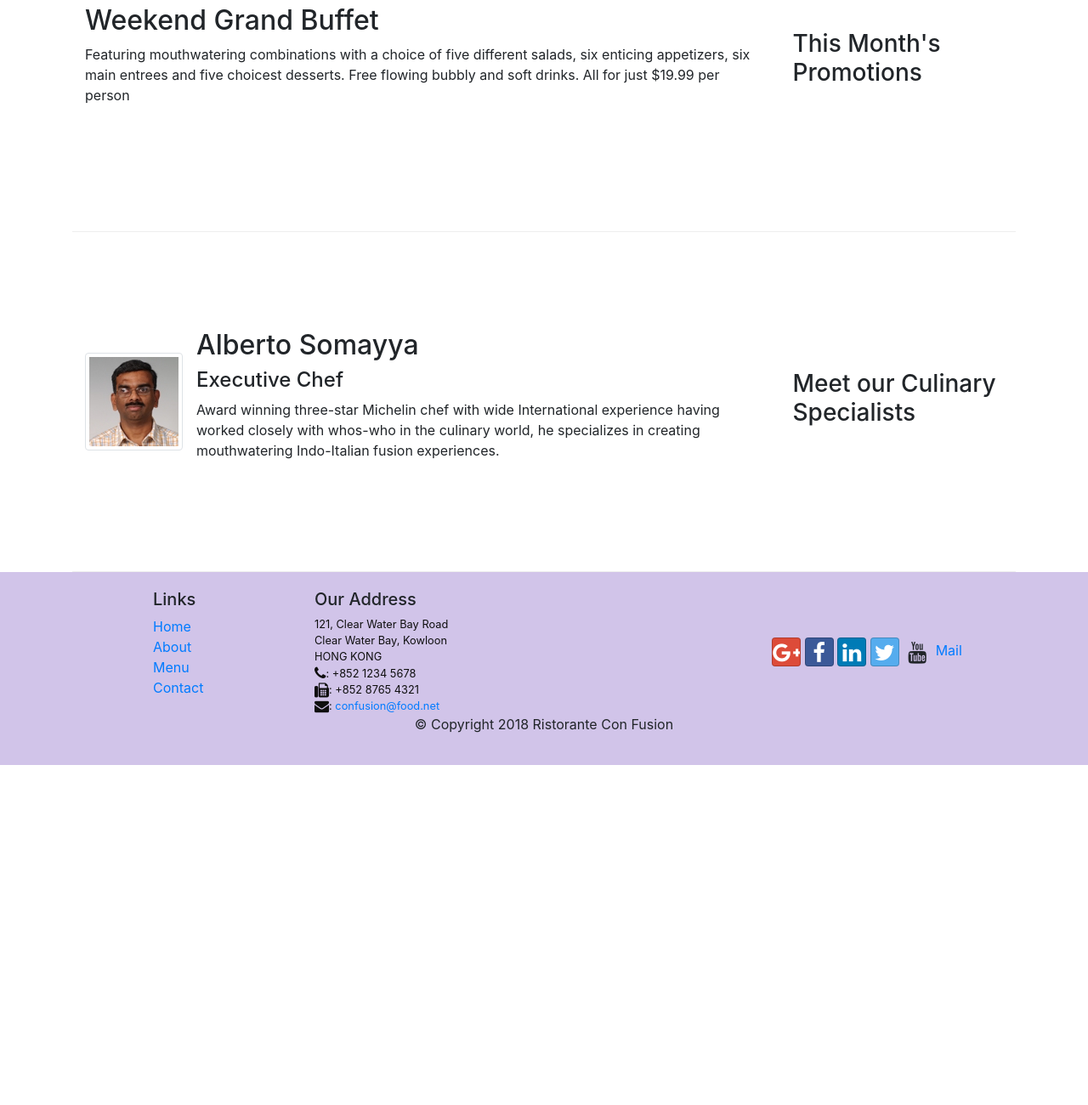
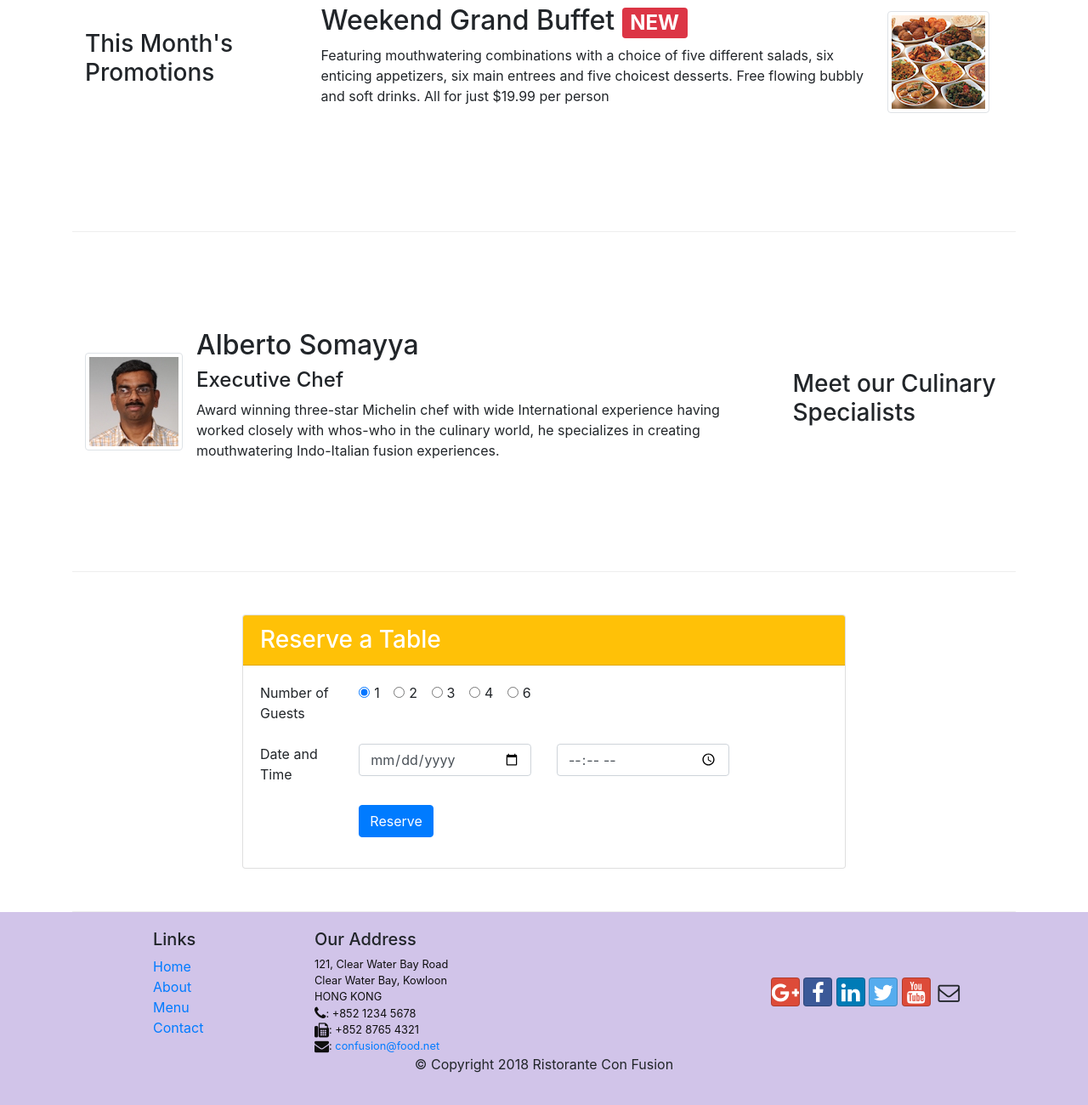
Before and after one commit to ShubhamBinary01/Front-End-Web-UI-Frameworks-and-Tools-Bootstrap-4, a website: page index.html in a window 1280 px wide. Shown: the part 861-2161 px from the top of the page at 85% size. Before the commit the page ends 1761 px from the top, so only its background shows below. Drawn offline with nearby package versions, Linux system fonts and the light colour scheme.

Commit message:
Assignment 2

```diff
--- a/index.html
+++ b/index.html
@@ -1,23 +1,17 @@
 <!DOCTYPE html>
 <html lang="en">
-
 <head>
-
-    <!--Required meta tags always come first -->
     <meta charset="utf-8">
-    <meta name="viewport" content="width=device-width, initial-scale=1, shrink-to-fit=no" >
+    <meta name="viewport" content="width=device-width, initial-scale=1, shrink-to-fit=no">
     <meta http-equiv="x-ua-compatible" content="ie=edge">
-
-    <!-- Bootstrap CSS-->
-    <link rel="stylesheet" href="node_modules\bootstrap\dist\css\bootstrap.min.css" >
+    <!-- Bootstrap CSS Files -->
+    <title>Ristorante Con Fusion</title>
+    <link rel="stylesheet" href="node_modules/bootstrap/dist/css/bootstrap.min.css">
+    <link rel="stylesheet" href="css/style.css">
     <link rel="stylesheet" href="node_modules/font-awesome/css/font-awesome.min.css">
     <link rel="stylesheet" href="node_modules/bootstrap-social/bootstrap-social.css">
-    <link rel="stylesheet" href="css\style.css">
-    <title>Ristorante Con Fusion</title>
 </head>
-
 <body>
-
     <nav class="navbar navbar-dark navbar-expand-sm fixed-top">
         <div class="container">
           <button class="navbar-toggler" type="button" data-toggle="collapse" data-target="#Navbar">
@@ -26,15 +20,14 @@
            <a class="navbar-brand mr-auto" href="#"><img src="img/logo.png" height="30" width="41"></a>
            <div class="collapse navbar-collapse" id="Navbar">
              <ul class="navbar-nav mr-auto">
-                    <li class="nav-item active"><a class="nav-link" href="#"><span class="fa fa-home fa-lg"></span>Home</a></li>
-                    <li class="nav-item"><a class="nav-link" href="./aboutus.html"><span class="fa fa-info fa-lg"></span>About</a></li>
-                    <li class="nav-item"><a class="nav-link" href="#"><span class="fa fa-list fa-lg"></span>Menu</a></li>
-                    <li class="nav-item"><a class="nav-link" href="#"><span class="fa fa-address-card fa-lg"></span>Contact</a></li>
+               <li class="nav-item active"><a class="nav-link" href="#"><span class="fa fa-home fa-lg"></span> Home</a></li>
+               <li class="nav-item"><a class="nav-link" href="./aboutus.html"><span class="fa fa-info fa-lg"></span> About</a></li>
+               <li class="nav-item"><a class="nav-link" href="#"><span class="fa fa-list fa-lg"></span> Menu</a></li>
+               <li class="nav-item"><a class="nav-link" href="./contactus.html"><span class="fa fa-address-card fa-lg"></span> Contact</a></li>
              </ul>
            </div>
         </div>
     </nav>
-
     <header class="jumbotron">
         <div class="container">
             <div class="row row-header">
@@ -42,13 +35,15 @@
                     <h1>Ristorante con Fusion</h1>
                     <p>We take inspiration from the World's best cuisines, and create a unique fusion experience. Our lipsmacking creations will tickle your culinary senses!</p>
                 </div>
-                    <div class="col-12 col-sm align-self-center">
+                <div class="col-12 col-sm-3 ">
                    <img src="img/logo.png" class="img-fluid">
+                </div>
+                <div class="col-12 col-sm-3 mt-5 ">
+                    <a href="#reservation" type="button" class="btn btn-lg btn-block btn-warning">Reserve table</a>
                 </div>
             </div>
         </div>
     </header>
-
     <div class="container">
         <div class="row row-content align-items-center">
             <div class="col-12 col-sm-4 order-sm-last col-md-3">
@@ -56,51 +51,95 @@
             </div>
             <div class="col col-sm order-sm-first col-md">
                 <div class="media">
-                    <img class="d-flex mr-3 img-thumbnail align-self-center"
-                            src="img/uthappizza.png" alt="Uthappizza">
+                  <img class="d-flex mr-3 img-thumbnail align-self-center" src="img/uthappizza.png" alt="uthappizza">
                   <div class="media-body">
-                            <h2 class="mt-0">Uthappizza<span class="badge badge-danger">HOT</span><span class="badge badge-pill badge-secondary">$4.99</span></h2>
+                    <h2 class="mt-0">Uthappizza <span class="badge badge-danger">HOT</span> <span class="badge badge-pill badge-secondary">$4.99</span> </h2>
                     <p class="d-none d-sm-block">A unique combination of Indian Uthappam (pancake) and Italian pizza, topped with Cerignola olives, ripe vine cherry tomatoes, Vidalia onion, Guntur chillies and Buffalo Paneer.</p>
                   </div>
                 </div>
             </div>
         </div>
-
-
         <div class="row row-content align-items-center">
-            <div class="col-12 col-sm-4 order-sm-last col-md-3">
+            <div class="col-12 col-sm-4 col-md-3">
                 <h3>This Month's Promotions</h3>
             </div>
-            <div class="col col-sm order-sm-first col-md">
-                <h2>Weekend Grand Buffet</h2>
-                <p>Featuring mouthwatering combinations with a choice of five different salads, six enticing appetizers, six main entrees and five choicest desserts. Free flowing bubbly and soft drinks. All for just $19.99 per person </p>
+            <div class="col col-sm col-md">
+                <div class="media">
+                  <div class="media-body">
+                    <h2 class="mt-0">Weekend Grand Buffet <span class="badge badge-danger">NEW</span></h2>
+                    <p class="d-none d-sm-block">Featuring mouthwatering combinations with a choice of five different salads, six enticing appetizers, six main entrees and five choicest desserts. Free flowing bubbly and soft drinks. All for just $19.99 per person </p>
+                  </div>
+                  <img class="d-flex mr-3 img-thumbnail align-self-center" src="img/buffet.png" alt="buffet">
                 </div>
             </div>
-
+        </div>
         <div class="row row-content align-items-center">
             <div class="col-12 col-sm-4 order-sm-last col-md-3">
                 <h3>Meet our Culinary Specialists</h3>
             </div>
             <div class="col col-sm order-sm-first col-md">
               <div class="media">
-                    <img class="d-flex mr-3 img-thumbnail align-self-center"
-                            src="img/alberto.png" alt="Alberto Somayya">
+                <img class="d-flex mr-3 img-thumbnail align-self-center" src="img/alberto.png" alt="alberto">
                 <div class="media-body">
                   <h2 class="mt-0">Alberto Somayya</h2>
                   <h4>Executive Chef</h4>
-                        <p class="d-none d-sm-block">Award winning three-star Michelin chef with wide
-                            International experience having worked closely with
-                            whos-who in the culinary world, he specializes in
-                            creating mouthwatering Indo-Italian fusion experiences.
-                            </p>
+                  <p class="d-none d-sm-block">Award winning three-star Michelin chef with wide International experience having worked closely with whos-who in the culinary world, he specializes in creating mouthwatering Indo-Italian fusion experiences. </p>
+                </div>
+              </div>
+            </div>
+        </div>
+        <div class="row row-content justify-content-center"  id="reservation">
+          <div class="col-8">
+            <div class="card">
+              <h3 class="card-header bg-warning text-white">Reserve a Table</h3>
+              <div class="card-body">
+                <form>
+                  <div class="form-group row">
+                      <label class="col-12 col-sm-2">Number of Guests</label>
+                      <div class="col">
+                        <div class="form-check form-check-inline">
+                          <input class="form-check-input" type="radio" name="inlineRadioOptions" id="one_guest_radio" value="one" checked>
+                          <label class="form-check-label" for="one_guest_radio">1</label>
+                       </div>
+                       <div class="form-check form-check-inline">
+                         <input class="form-check-input" type="radio" name="inlineRadioOptions" id="two_guest_radio" value="two">
+                         <label class="form-check-label" for="two_guest_radio">2</label>
+                       </div>
+                       <div class="form-check form-check-inline">
+                         <input class="form-check-input" type="radio" name="inlineRadioOptions" id="three_guest_radio" value="three">
+                         <label class="form-check-label" for="three_guest_radio">3</label>
+                       </div>
+                       <div class="form-check form-check-inline">
+                         <input class="form-check-input" type="radio" name="inlineRadioOptions" id="four_guest_radio" value="four">
+                         <label class="form-check-label" for="four_guest_radio">4</label>
+                       </div>
+                       <div class="form-check form-check-inline">
+                         <input class="form-check-input" type="radio" name="inlineRadioOptions" id="six_guest_radio" value="six">
+                         <label class="form-check-label" for="six_guest_radio">6</label>
+                       </div>
+                      </div>
+                  </div>
+                  <div class="form-group row">
+                    <label class="col-12 col-sm-2">Date and Time</label>
+                    <div class="col-12 col-sm-4">
+                      <input type="date" class="form-control" id="date" placeholder="Date">
+                    </div>
+                    <div class="col-12 col-sm-4">
+                      <input type="time" class="form-control" id="time" placeholder="Time">
+                    </div>
+                  </div>
+                  <div class="form-group row">
+                    <div class="col offset-0 offset-sm-2">
+                      <button type="submit" class="btn btn-primary">Reserve</button>
+                    </div>
+                  </div>
+                </form>
               </div>
             </div>
           </div>
         </div>
     </div>
-
-
-    <footer>
+    <footer class="footer">
         <div class="container">
             <div class="row">
                 <div class="col-4 offset-1 col-sm-2">
@@ -129,8 +168,8 @@
                       <a class="btn btn-social-icon btn-facebook" href="http://www.facebook.com/profile.php?id="><i class="fa fa-facebook"></i></a>
                       <a class="btn btn-social-icon btn-linkedin" href="http://www.linkedin.com/in/"><i class="fa fa-linkedin"></i></a>
                       <a class="btn btn-social-icon btn-twitter" href="http://twitter.com/"><i class="fa fa-twitter"></i></a>
-                        <a class="btn btn-social-icon btn-youtube" href="http://youtube.com/"><i class="fa fa-youtube"></i></a>
-                        <a href="mailto:">Mail</a>
+                      <a class="btn btn-social-icon btn-google" href="http://youtube.com/"><i class="fa fa-youtube"></i></a>
+                      <a class="btn btn-social-icon" href="mailto:"><i class="fa fa-envelope-o"></i></a>
                     </div>
                 </div>
            </div>
@@ -141,13 +180,10 @@
            </div>
         </div>
     </footer>
-
-<!--JQuery first, then Popper.js, then Bootstrap.js-->
+    <!-- jQuery, Popper, Bootstrap JS. -->
     <script src="https://code.jquery.com/jquery-3.2.1.slim.min.js" integrity="sha384-KJ3o2DKtIkvYIK3UENzmM7KCkRr/rE9/Qpg6aAZGJwFDMVNA/GpGFF93hXpG5KkN" crossorigin="anonymous"></script>
     <script src="node_modules/jquery/dist/jquery.slim.min.js"></script>
     <script src="node_modules/popper.js/dist/umd/popper.min.js"></script>
     <script src="node_modules/bootstrap/dist/js/bootstrap.min.js"></script>
-
 </body>
-
 </html>
```
Also changed, not shown: aboutus.html (+1 -1 lines), css/style.css (line endings or trailing spaces), week2.png.png (added). Lines whose indentation alone changed are shown as unchanged.
